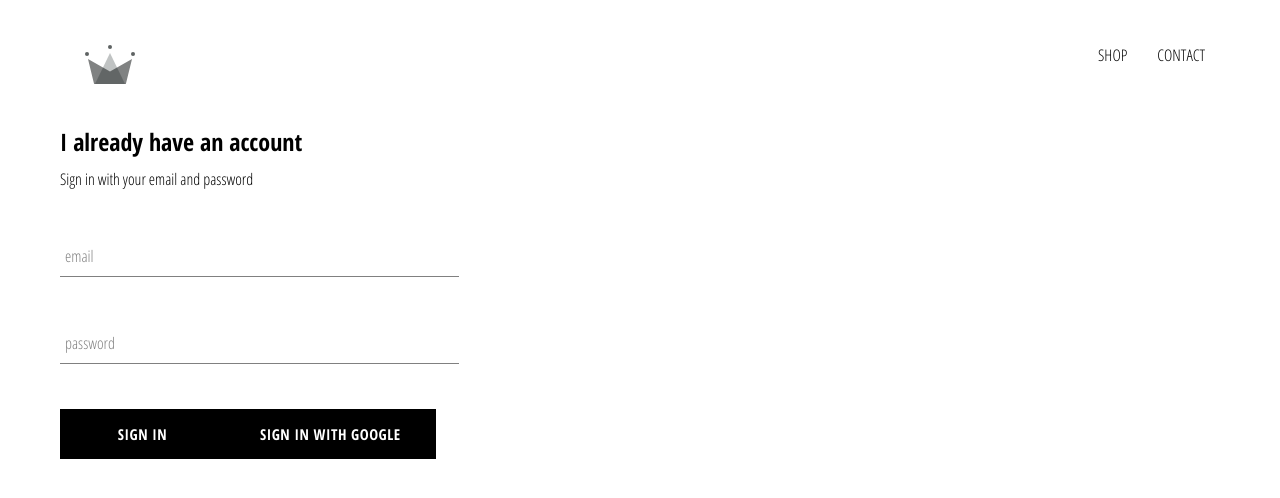
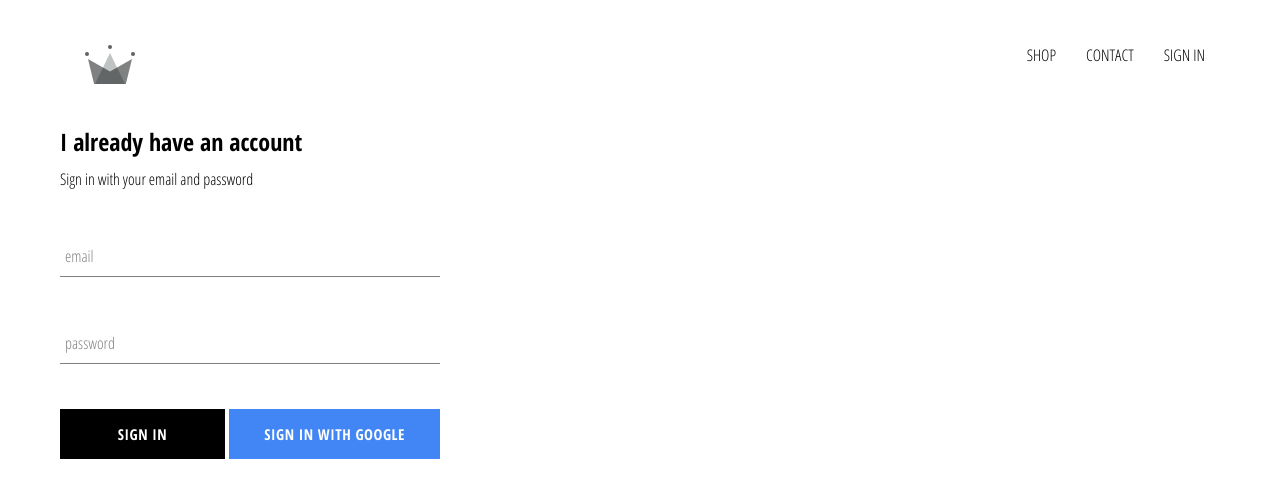
Before and after one commit to jeanlouisHERVE/E-COMMERCE-PROJECT, a React (Create React App) app in the folder e-shop/: page /signin in a window 1280 px wide. Shown: the top 498 px of the page. Built offline with nearby package versions, Linux system fonts and the light colour scheme; no server answers; a web font is replaced by a local one.

Commit message:
sign button google customize

```diff
--- a/e-shop/src/components/App/App.css
+++ b/e-shop/src/components/App/App.css
@@ -7,3 +7,8 @@ a {
   text-decoration: none;
   color: black;
 }
+
+* {
+  box-sizing: border-box;
+
+}
--- a/e-shop/src/components/App/App.js
+++ b/e-shop/src/components/App/App.js
@@ -1,4 +1,5 @@
 
+import { Component } from 'react';
 import { Routes , Route } from 'react-router-dom';
 import './App.css';
 
@@ -6,17 +7,42 @@ import HomePage from '../../pages/homepage';
 import ShopPage from '../../pages/shop';
 import Header from '../../components/Header';
 import SignInAndSignUp from '../../pages/sign-in-and-sign-up';
+import { auth } from '../../firebase/utils';
 
 
-const App = () => (
+class App extends Component {
+
+  constructor () {
+    super ();
+    this.state = {
+      currentUser: null
+    }
+  }
+
+  unsubscribeFromAuth = null;
+
+  componentDidMount(){
+    this.unsubscribeFromAuth = auth.onAuthStateChanged(user => {
+      this.setState({currentUser: user})
+    })
+  }
+
+  componentWillUnmount(){
+    this.unsubscribeFromAuth();
+  }
+
+  render( ) {
+    return(
       <div className="App">
-    <Header/>
+        <Header currentUser={this.state.currentUser}/>
         <Routes>
             <Route path="/" element={<HomePage/>}/>
             <Route path="/shop" exact element={<ShopPage/>}/>
             <Route path="/signin" exact element={<SignInAndSignUp/>}/>
         </Routes>
       </div>
-);
+    )
+  }
+};
 
 export default App;
--- a/e-shop/src/components/CustomButton/index.js
+++ b/e-shop/src/components/CustomButton/index.js
@@ -1,8 +1,8 @@
 import './styles.scss';
 
-const CustomButton = ({ children, ...otherProps}) => (
+const CustomButton = ({ children, isGoogleSignIn, ...otherProps}) => (
 
-<button className='custom-button' {...otherProps}>
+<button className={`${isGoogleSignIn ? 'google-sign-in' : ''} custom-button`} {...otherProps}>
   {children}
 </button>
 
--- a/e-shop/src/components/CustomButton/styles.scss
+++ b/e-shop/src/components/CustomButton/styles.scss
@@ -1,3 +1,5 @@
+@use 'src/styles/vars';
+
 .custom-button {
   min-width: 165px;
   width: auto;
@@ -19,4 +21,14 @@
     color: black;
     border: 1px solid black;
   }
+
+  &.google-sign-in {
+    background-color: vars.$googleBlue-color;
+    color: white;
+
+    &:hover {
+      background-color: vars.$googleBlue2-color;
+      border: none;
+    }
+  }
 }
--- a/e-shop/src/components/Header/index.js
+++ b/e-shop/src/components/Header/index.js
@@ -1,13 +1,12 @@
 import './styles.scss';
 import { Link } from 'react-router-dom';
-import { ReactComponent as Logo} from '../../assets/crown.svg'
+import { ReactComponent as Logo} from '../../assets/crown.svg';
+import { auth } from '../../firebase/utils';
 
-const Header = () => (
+const Header = ({ currentUser }) => (
 <div className="header">
   <Link className="logo-container" to="/">
     <Logo className="logo" />
-
-
   </Link>
   <div className="options">
   <Link className="option" to="/shop">
@@ -16,9 +15,13 @@ const Header = () => (
   <Link className="option" to="/contact">
   CONTACT
   </Link>
+  {
+    currentUser ?
+    <div className="option" onClick={() => auth.signOut()}>SIGN OUT</div>
+    :
+    <Link className="option" to="/signin">SIGN IN</Link>
+  }
   </div>
-
-
 </div>
 
 
--- a/e-shop/src/components/Header/styles.scss
+++ b/e-shop/src/components/Header/styles.scss
@@ -20,6 +20,7 @@
 
     .option {
       padding: 10px 15px;
+      cursor: pointer;
     }
   }
 }
--- a/e-shop/src/components/SignIn/index.js
+++ b/e-shop/src/components/SignIn/index.js
@@ -53,8 +53,10 @@ class SignIn extends Component {
             handleChange={this.handleChange}
             required
           />
-          <CustomButton type="submit"> Sign In </CustomButton>
-          <CustomButton onClick={signInWithGoogle}> Sign In With Google</CustomButton>
+          <div className="buttons">
+            <CustomButton type="submit"> Sign In </CustomButton>
+            <CustomButton onClick={signInWithGoogle} isGoogleSignIn> Sign In With Google</CustomButton>
+          </div>
         </form>
       </div>
 
--- a/e-shop/src/components/SignIn/styles.scss
+++ b/e-shop/src/components/SignIn/styles.scss
@@ -1,9 +1,14 @@
 .sign-in {
-  width: 30vw;
+  width: 380px;
   display: flex;
   flex-direction: column;
 
   .title {
     margin: 10px 0;
   }
+
+  .buttons {
+    display: flex;
+    justify-content: space-between;
+  }
 }
--- a/e-shop/src/styles/_vars.scss
+++ b/e-shop/src/styles/_vars.scss
@@ -1,6 +1,7 @@
 
 //Main Colors
 
-
+$googleBlue2-color: #357ae8;
+$googleBlue-color: #4285f4;
 $sub-color: grey;
 $main-color: black;
```
Lines whose indentation alone changed are shown as unchanged.
